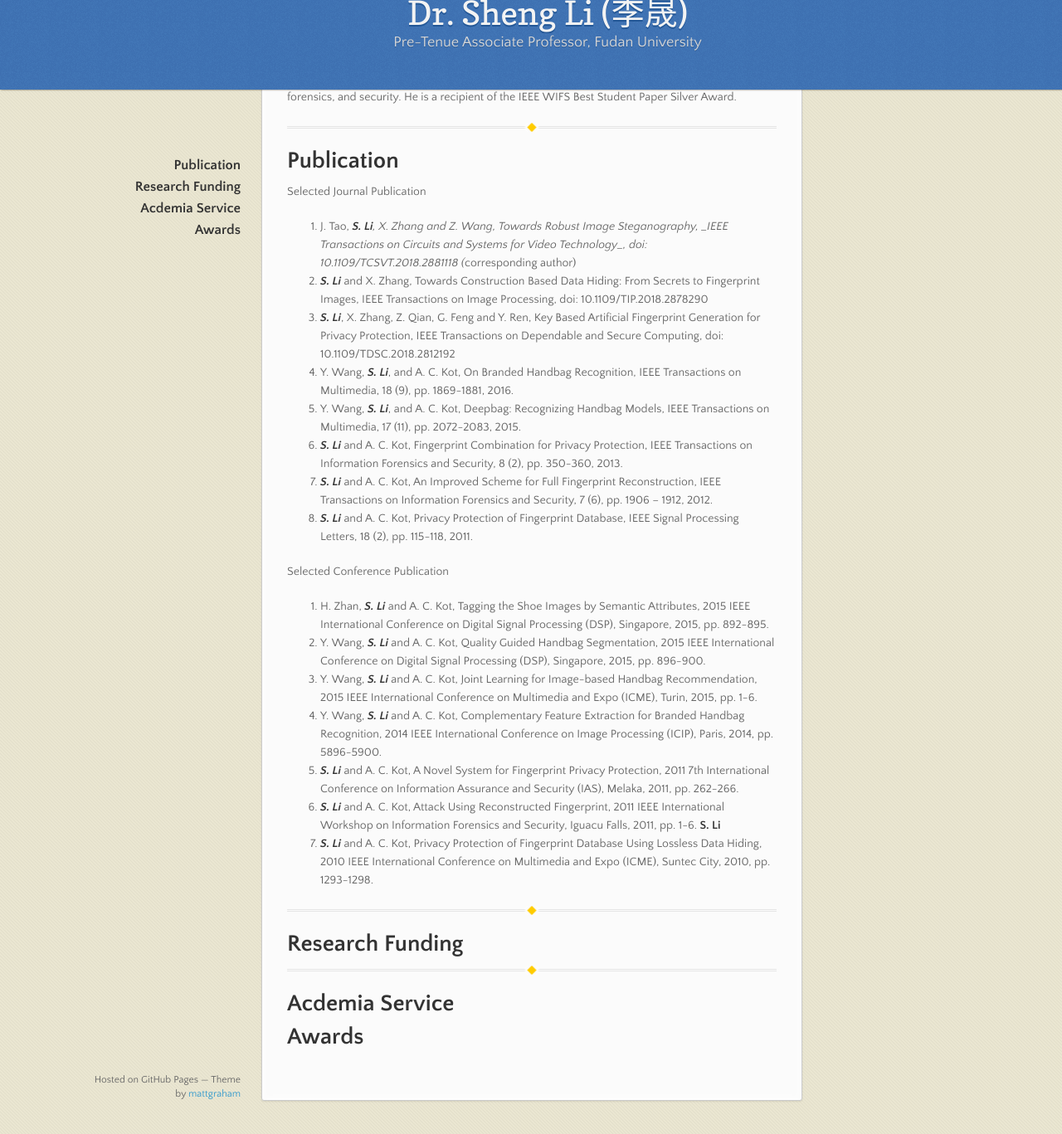
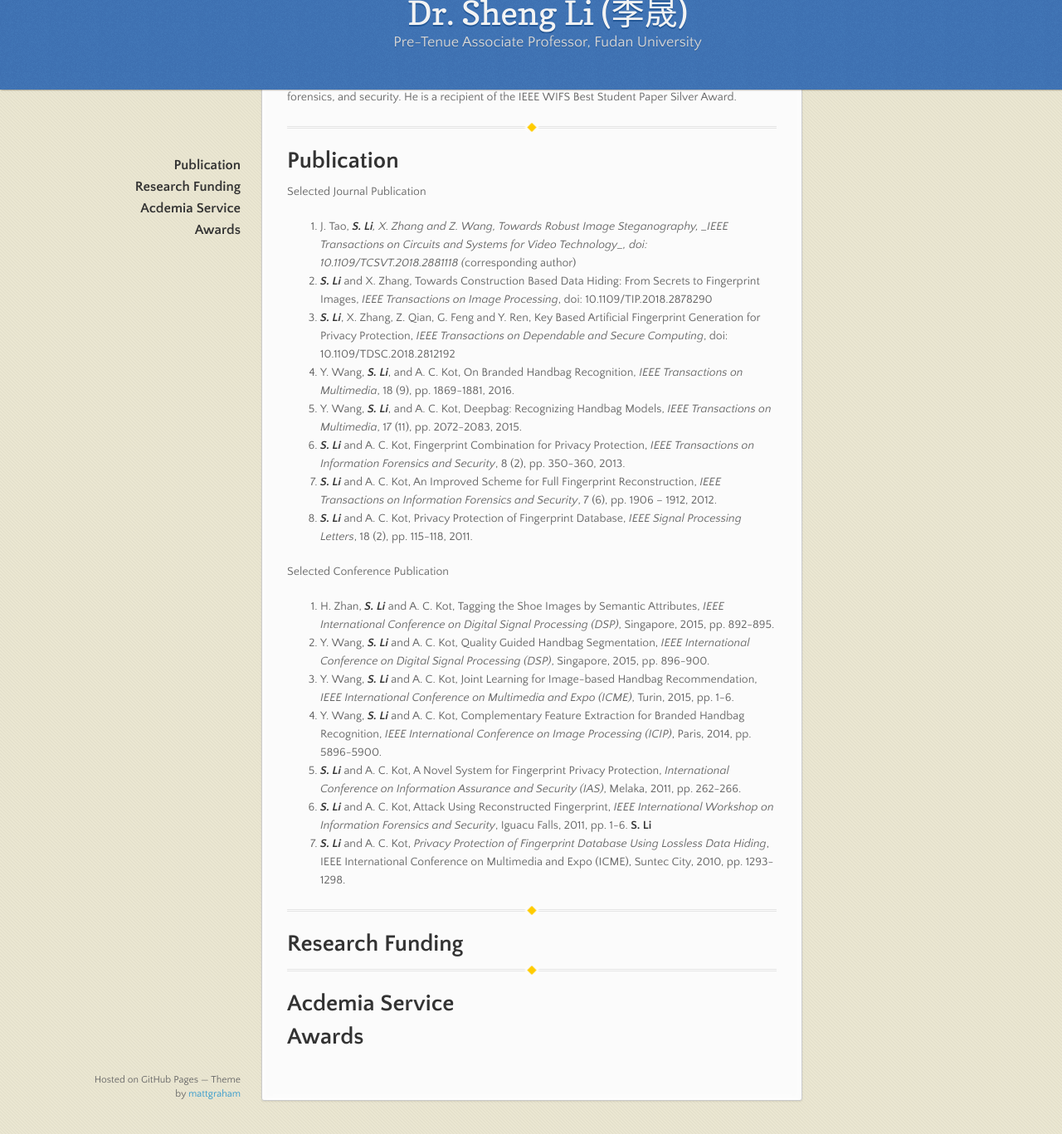
Before and after one commit to blazelisheng/blazelisheng.github.io, a Jekyll site: the page built from index.md, in a window 1280 px wide and 1400 px high, scrolled down 561 px, cut to the strip 33-1400 px from the top of the window. Shown: the whole strip at 83% size. Built offline with Jekyll 4.4.1, drawn with Linux system fonts in a browser that asks for light colours.

Commit message:
Update index.md

```diff
--- a/index.md
+++ b/index.md
@@ -18,23 +18,23 @@
 
 Selected Journal Publication
 1.	J. Tao, _**S. Li**_*, X. Zhang and Z. Wang, Towards Robust Image Steganography, _IEEE Transactions on Circuits and Systems for Video Technology_, doi: 10.1109/TCSVT.2018.2881118 (*corresponding author)
-2.	_**S. Li**_ and X. Zhang, Towards Construction Based Data Hiding: From Secrets to Fingerprint Images, IEEE Transactions on Image Processing, doi: 10.1109/TIP.2018.2878290
-3.	_**S. Li**_, X. Zhang, Z. Qian, G. Feng and Y. Ren, Key Based Artificial Fingerprint Generation for Privacy Protection, IEEE Transactions on Dependable and Secure Computing, doi: 10.1109/TDSC.2018.2812192
-4.	Y. Wang, _**S. Li**_, and A. C. Kot, On Branded Handbag Recognition, IEEE Transactions on Multimedia, 18 (9), pp. 1869-1881, 2016.
-5.	Y. Wang, _**S. Li**_, and A. C. Kot, Deepbag: Recognizing Handbag Models, IEEE Transactions on Multimedia, 17 (11), pp. 2072-2083, 2015.
-6.	_**S. Li**_ and A. C. Kot, Fingerprint Combination for Privacy Protection, IEEE Transactions on Information Forensics and Security, 8 (2), pp. 350-360, 2013.
-7.	_**S. Li**_ and A. C. Kot, An Improved Scheme for Full Fingerprint Reconstruction, IEEE Transactions on Information Forensics and Security, 7 (6), pp. 1906 – 1912, 2012.
-8.	_**S. Li**_ and A. C. Kot, Privacy Protection of Fingerprint Database, IEEE Signal Processing Letters, 18 (2), pp. 115-118, 2011.
+2.	_**S. Li**_ and X. Zhang, Towards Construction Based Data Hiding: From Secrets to Fingerprint Images, _IEEE Transactions on Image Processing_, doi: 10.1109/TIP.2018.2878290
+3.	_**S. Li**_, X. Zhang, Z. Qian, G. Feng and Y. Ren, Key Based Artificial Fingerprint Generation for Privacy Protection, _IEEE Transactions on Dependable and Secure Computing_, doi: 10.1109/TDSC.2018.2812192
+4.	Y. Wang, _**S. Li**_, and A. C. Kot, On Branded Handbag Recognition, _IEEE Transactions on Multimedia_, 18 (9), pp. 1869-1881, 2016.
+5.	Y. Wang, _**S. Li**_, and A. C. Kot, Deepbag: Recognizing Handbag Models, _IEEE Transactions on Multimedia_, 17 (11), pp. 2072-2083, 2015.
+6.	_**S. Li**_ and A. C. Kot, Fingerprint Combination for Privacy Protection, _IEEE Transactions on Information Forensics and Security_, 8 (2), pp. 350-360, 2013.
+7.	_**S. Li**_ and A. C. Kot, An Improved Scheme for Full Fingerprint Reconstruction, _IEEE Transactions on Information Forensics and Security_, 7 (6), pp. 1906 – 1912, 2012.
+8.	_**S. Li**_ and A. C. Kot, Privacy Protection of Fingerprint Database, _IEEE Signal Processing Letters_, 18 (2), pp. 115-118, 2011.
 
 Selected Conference Publication
 
-1. H. Zhan, _**S. Li**_ and A. C. Kot, Tagging the Shoe Images by Semantic Attributes, 2015 IEEE International Conference on Digital Signal Processing (DSP), Singapore, 2015, pp. 892-895.
-2. Y. Wang, _**S. Li**_ and A. C. Kot, Quality Guided Handbag Segmentation, 2015 IEEE International Conference on Digital Signal Processing (DSP), Singapore, 2015, pp. 896-900.
-3.	Y. Wang, _**S. Li**_ and A. C. Kot, Joint Learning for Image-based Handbag Recommendation, 2015 IEEE International Conference on Multimedia and Expo (ICME), Turin, 2015, pp. 1-6.
-4.	Y. Wang, _**S. Li**_ and A. C. Kot, Complementary Feature Extraction for Branded Handbag Recognition, 2014 IEEE International Conference on Image Processing (ICIP), Paris, 2014, pp. 5896-5900.
-5.	_**S. Li**_ and A. C. Kot, A Novel System for Fingerprint Privacy Protection, 2011 7th International Conference on Information Assurance and Security (IAS), Melaka, 2011, pp. 262-266.
-6.	_**S. Li**_ and A. C. Kot, Attack Using Reconstructed Fingerprint, 2011 IEEE International Workshop on Information Forensics and Security, Iguacu Falls, 2011, pp. 1-6. **S. Li**
-7.	_**S. Li**_ and A. C. Kot, Privacy Protection of Fingerprint Database Using Lossless Data Hiding, 2010 IEEE International Conference on Multimedia and Expo (ICME), Suntec City, 2010, pp. 1293-1298.
+1. H. Zhan, _**S. Li**_ and A. C. Kot, Tagging the Shoe Images by Semantic Attributes, _IEEE International Conference on Digital Signal Processing (DSP)_, Singapore, 2015, pp. 892-895.
+2. Y. Wang, _**S. Li**_ and A. C. Kot, Quality Guided Handbag Segmentation, _IEEE International Conference on Digital Signal Processing (DSP)_, Singapore, 2015, pp. 896-900.
+3.	Y. Wang, _**S. Li**_ and A. C. Kot, Joint Learning for Image-based Handbag Recommendation, _IEEE International Conference on Multimedia and Expo (ICME)_, Turin, 2015, pp. 1-6.
+4.	Y. Wang, _**S. Li**_ and A. C. Kot, Complementary Feature Extraction for Branded Handbag Recognition, _IEEE International Conference on Image Processing (ICIP)_, Paris, 2014, pp. 5896-5900.
+5.	_**S. Li**_ and A. C. Kot, A Novel System for Fingerprint Privacy Protection, _International Conference on Information Assurance and Security (IAS)_, Melaka, 2011, pp. 262-266.
+6.	_**S. Li**_ and A. C. Kot, Attack Using Reconstructed Fingerprint, _IEEE International Workshop on Information Forensics and Security_, Iguacu Falls, 2011, pp. 1-6. **S. Li**
+7.	_**S. Li**_ and A. C. Kot, _Privacy Protection of Fingerprint Database Using Lossless Data Hiding_, IEEE International Conference on Multimedia and Expo (ICME), Suntec City, 2010, pp. 1293-1298.
 
 
 * * *
```
